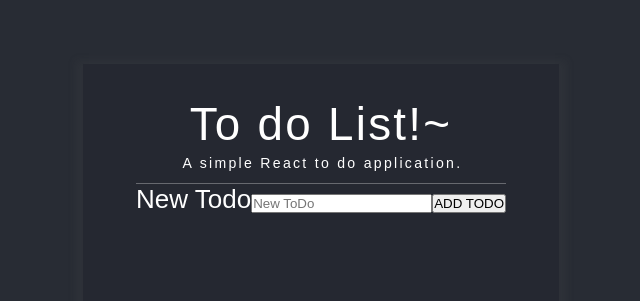
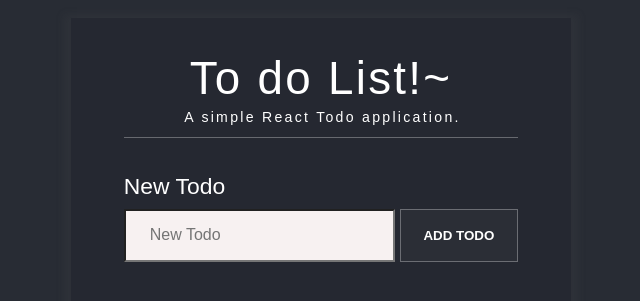
Before and after one commit to christianhubbard/React-ToDo, a React (Create React App) app: page / in a window 1280 px wide. Shown: the part 211-512 px from the top of the page, without its empty margins (319-959 px from the left). Built offline with nearby package versions, Linux system fonts and the light colour scheme.

Commit message:
Finall css and Editing Readme

```diff
--- /dev/null
+++ b/src/NewToDoForm.css
@@ -0,0 +1,43 @@
+
+.NewTodoForm {
+    margin-top: 2rem;
+    display: flex;
+    flex-wrap: wrap;
+    text-align: left;
+}
+
+.NewTodoForm label {
+    min-width: 100%;
+    margin-bottom: 0.5rem;
+    font-size: 1.3rem;
+}
+
+.NewTodoForm input {
+    flex-grow: 1;
+    border: non;
+    background: #f7f1f1;
+    padding: 0 1.5em;
+    font-size: initial;
+}
+
+.NewTodoForm button {
+    padding: 0 1.3rem;
+    border: none;
+    background: rgba(100, 100, 100, 0.1);
+    color: white;
+    text-transform: uppercase;
+    font-weight: bold;
+    border: 1px solid rgba(255, 255, 255, 0.3);
+    margin-left: 5px;
+    cursor: pointer;
+    transition: background 0.2s ease-out;
+}
+
+.NewTodoForm button:hover {
+    background: rgba(100, 100, 100, 0.4);
+}
+.NewTodoForm input,
+.NewTodoForm button {
+    font-family: "Quicksand", sans-serif;
+    height: 3rem;
+}
--- a/src/NewToDoForm.js
+++ b/src/NewToDoForm.js
@@ -1,5 +1,6 @@
 import React, { Component } from 'react';
 import uuid from 'uuid/dist/v4';
+import './NewToDoForm.css'
 
 export default class NewToDoForm extends Component {
     constructor(props){
@@ -20,12 +21,12 @@ export default class NewToDoForm extends Component {
     }
     render() {
         return (
-            <form onSubmit={this.handleSubmit}>
+            <form className="NewTodoForm" onSubmit={this.handleSubmit}>
                 <label htmlFor="task">New Todo</label>
                 <input
                 id="task"
                 name="task"
-                placeholder="New ToDo"
+                placeholder="New Todo"
                 type="text"
                 value={this.state.task}
                 onChange={this.handleChange} />
--- a/src/ToDoApp.js
+++ b/src/ToDoApp.js
@@ -45,7 +45,7 @@ export default class ToDoApp extends Component {
         });
         return (
             <div className="TodoList">
-                <h1>To do List!~ <span>A simple React to do application.</span></h1>
+                <h1>To do List!~ <span>A simple React Todo application.</span></h1>
                 <NewToDoForm key={"newtodoformkey"} addDataToHigherState={this.addDataToState}/>
                 <ul>
                     {todos}
--- a/src/Todo.css
+++ b/src/Todo.css
@@ -50,6 +50,7 @@
 .Todo-edit-form {
     display: flex;
     flex-wrap: wrap;
+    padding: 1.08rem;
 }
 
 .Todo-edit-form label {
@@ -60,7 +61,7 @@
 
 .Todo-edit-form input {
     flex-grow: 1;
-    border: non;
+    border: none;
     background: #f7f1f1;
     padding: 0 1.5em;
     font-size: initial;
```
Also changed, not shown: 1 other file (tests, documents, lock files or other folders).
